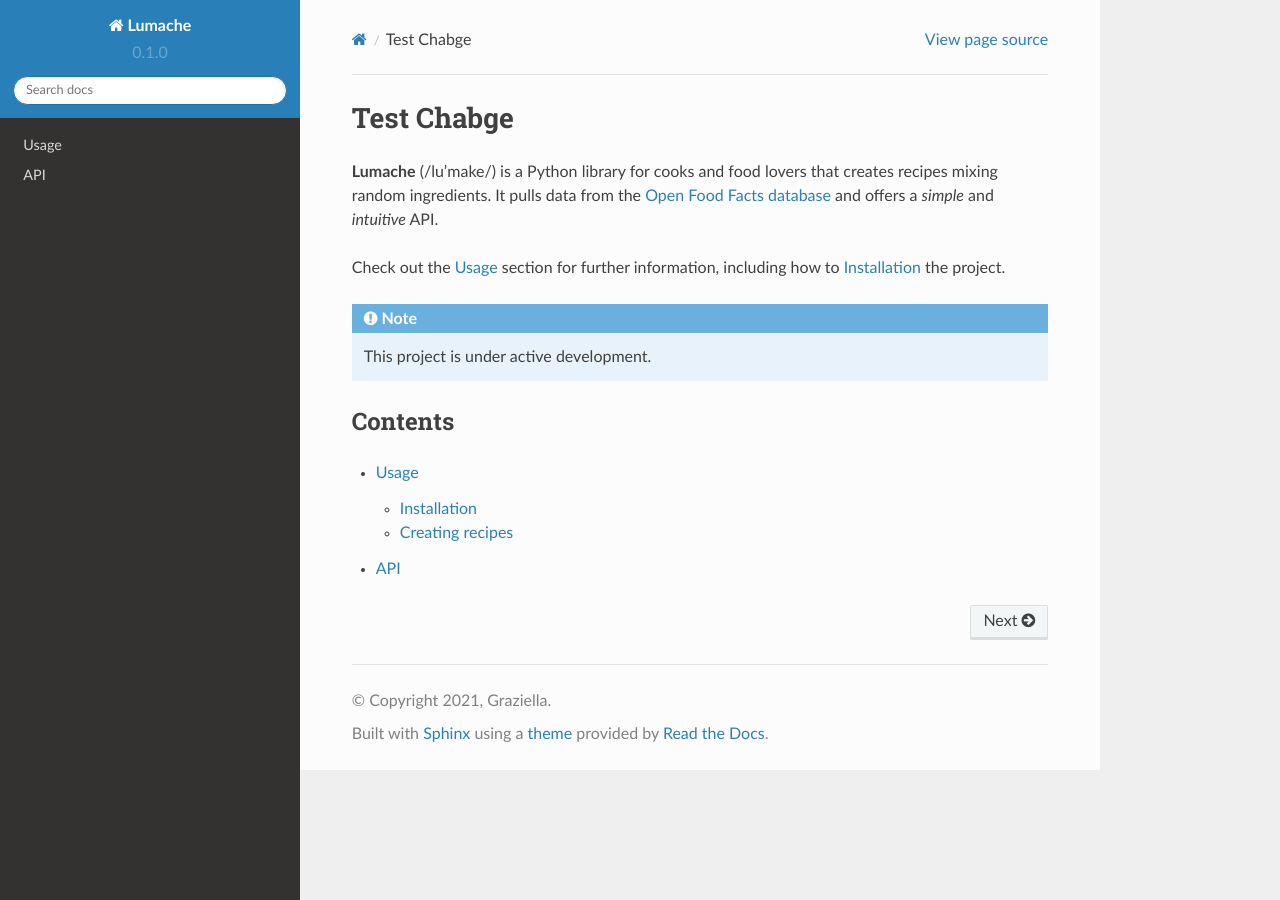
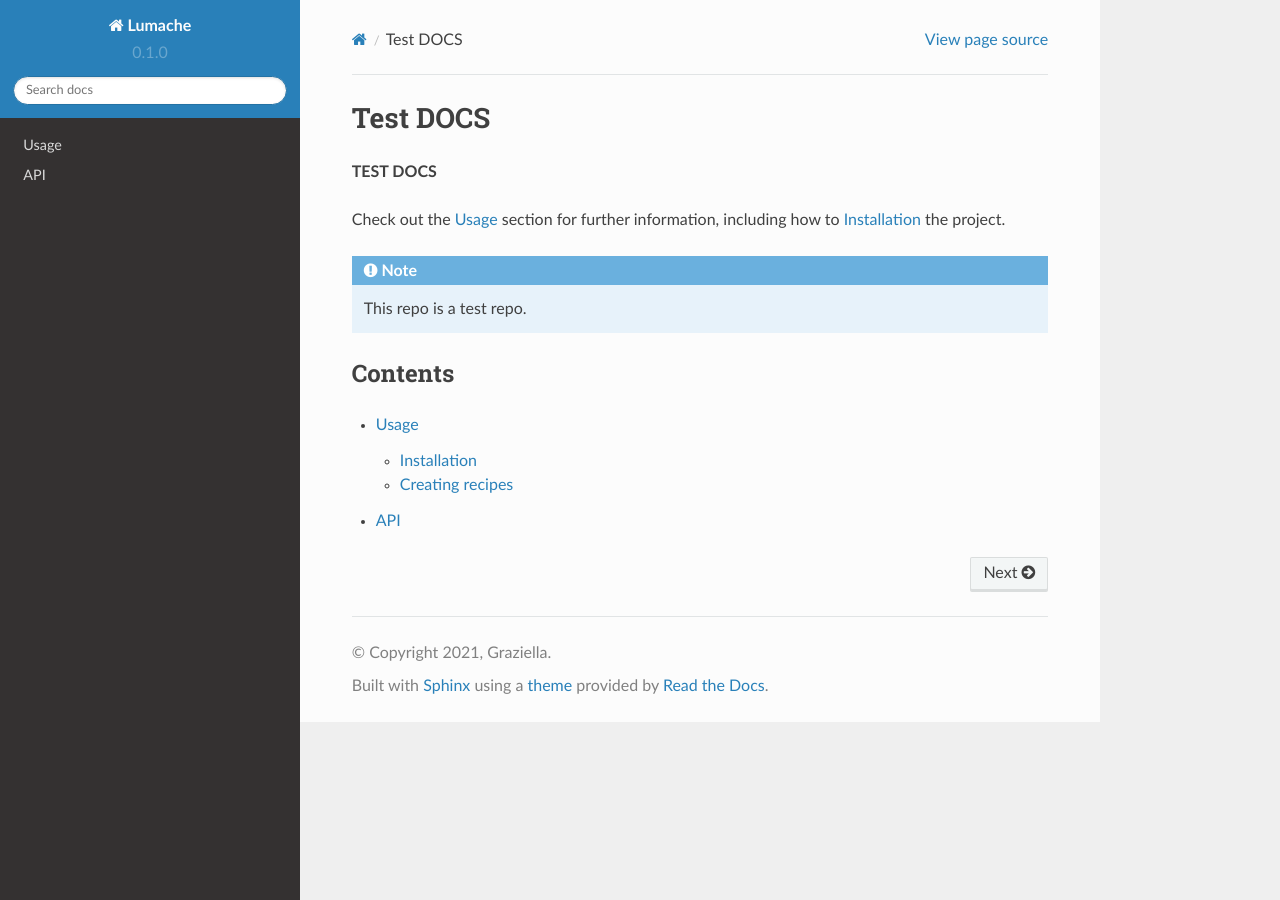
Before and after one commit to openraven/docs, a Sphinx documentation site: the page built from docs/source/index.rst, in a window 1280 px wide. Built offline with Sphinx 7.4.7 and the Read the Docs theme 2.0.0, drawn with Linux system fonts in a browser that asks for light colours.

Commit message:
Update index.rst

```diff
--- a/docs/source/index.rst
+++ b/docs/source/index.rst
@@ -1,17 +1,14 @@
-Test Chabge
+Test DOCS
 ===================================
 
-**Lumache** (/lu'make/) is a Python library for cooks and food lovers
-that creates recipes mixing random ingredients.
-It pulls data from the `Open Food Facts database <https://world.openfoodfacts.org/>`_
-and offers a *simple* and *intuitive* API.
+**TEST DOCS**
 
 Check out the :doc:`usage` section for further information, including
 how to :ref:`installation` the project.
 
 .. note::
 
-   This project is under active development.
+   This repo is a test repo.
 
 Contents
 --------
```
